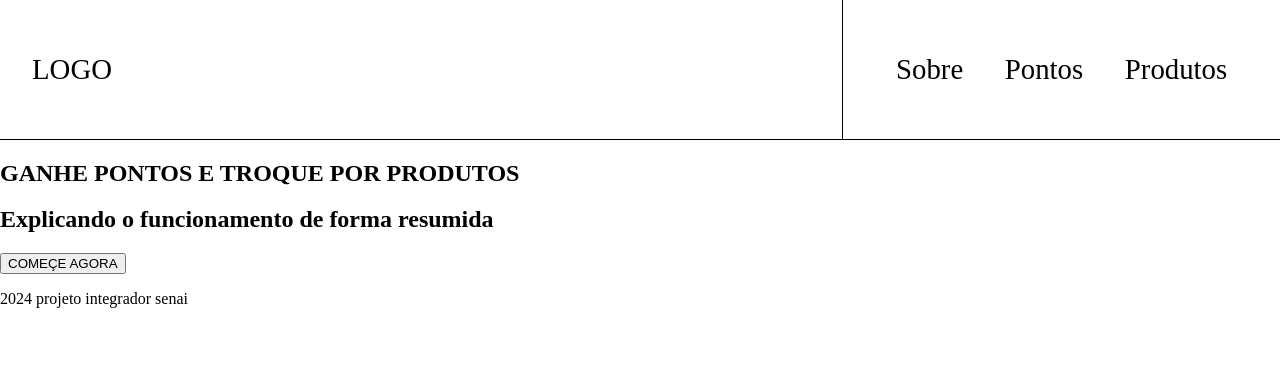
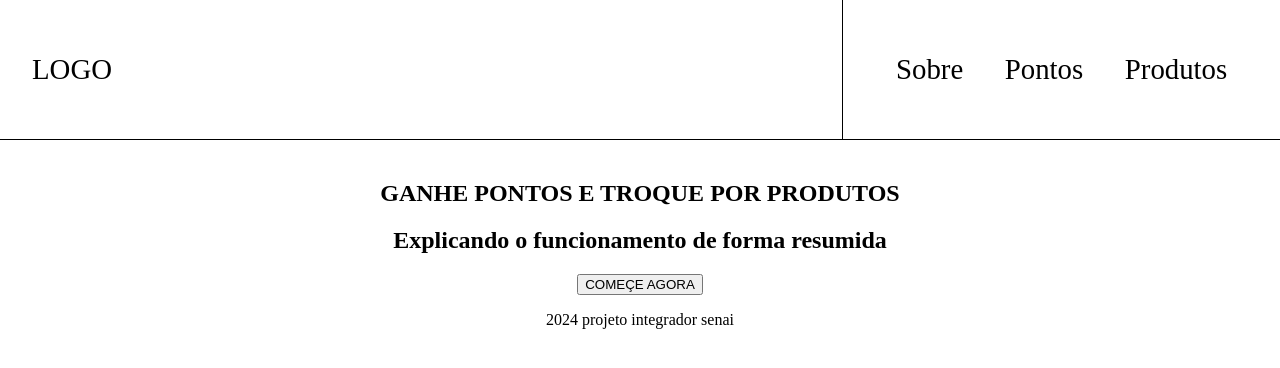
Before and after one commit to igor99995/reciclavel-points, a plain HTML site: page index.html in a window 1280 px wide. Drawn offline with Linux system fonts and the light colour scheme.

Commit message:
Prender a barra em cima e centralizar texto

```diff
--- a/style.css
+++ b/style.css
@@ -19,6 +19,21 @@ header {
     justify-content: space-between;
     font-size: 1.8rem;
     border-bottom: 1px solid black;
+    position: fixed;
+    top: 0;
+    width: 100%;
+    background-color: white;
+}
+
+main {
+    margin-top: 160px;
+    margin-left: 20%;
+    margin-right: 20%;
+    text-align: center;
+}
+
+.main-text {
+    display: inline-block;
 }
 
 .logo {
```
